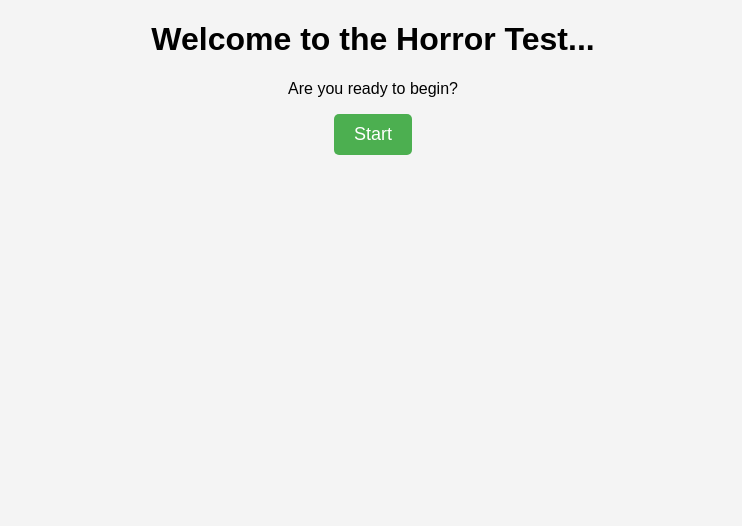
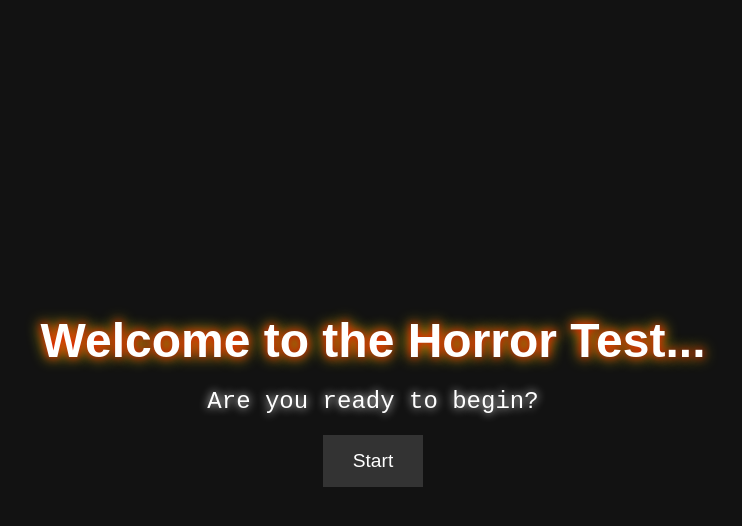
Before and after one commit to NovaPrint3D/game1, a plain HTML site: page index.html in a window 1280 px wide. Shown: the whole page, without its empty margins (267-1009 px from the left). Drawn offline with Linux system fonts and the light colour scheme.

Commit message:
Update styles.css

```diff
--- a/styles.css
+++ b/styles.css
@@ -1,30 +1,73 @@
-body {
-    font-family: Arial, sans-serif;
-    text-align: center;
-    background-color: #f4f4f4;
+* {
+    margin: 0;
+    padding: 0;
+    box-sizing: border-box;
 }
 
-.container {
-    margin-top: 50px;
-    background: white;
-    padding: 20px;
-    border-radius: 10px;
-    box-shadow: 0 0 10px rgba(0, 0, 0, 0.1);
-    display: inline-block;
+body {
+    font-family: 'Arial', sans-serif;
+    background-color: #121212;
+    color: white;
+    text-align: center;
+    height: 100vh;
+    display: flex;
+    justify-content: center;
+    align-items: center;
+    overflow: hidden;
+}
+
+#container {
+    position: relative;
+    z-index: 10;
+}
+
+h1 {
+    font-size: 3rem;
+    text-shadow: 0 0 10px red, 0 0 15px yellow;
+}
+
+#message {
+    font-size: 1.5rem;
+    margin-top: 20px;
+    font-family: 'Courier New', Courier, monospace;
+    text-shadow: 0 0 10px white;
 }
 
 button {
-    display: block;
-    margin: 10px auto;
-    padding: 10px 20px;
-    font-size: 18px;
+    background-color: #333;
+    color: white;
     border: none;
-    background-color: #4CAF50;
-    color: white;
+    padding: 15px 30px;
+    font-size: 1.2rem;
     cursor: pointer;
-    border-radius: 5px;
+    margin-top: 20px;
+    transition: 0.3s;
 }
 
 button:hover {
-    background-color: #45a049;
+    background-color: red;
+    box-shadow: 0 0 20px red;
 }
+
+#ghost {
+    position: absolute;
+    top: 50%;
+    left: 50%;
+    width: 100px;
+    height: 100px;
+    background-image: url('https://i.imgur.com/ZfA7LDI.png'); /* Add a ghost image URL */
+    background-size: cover;
+    border-radius: 50%;
+    opacity: 0;
+    pointer-events: none;
+    transition: opacity 0.5s ease-in-out;
+    z-index: 5;
+}
+
+#scary {
+    font-size: 2rem;
+    color: red;
+    margin-top: 50px;
+    text-shadow: 0 0 10px white;
+    display: none;
+}
```
